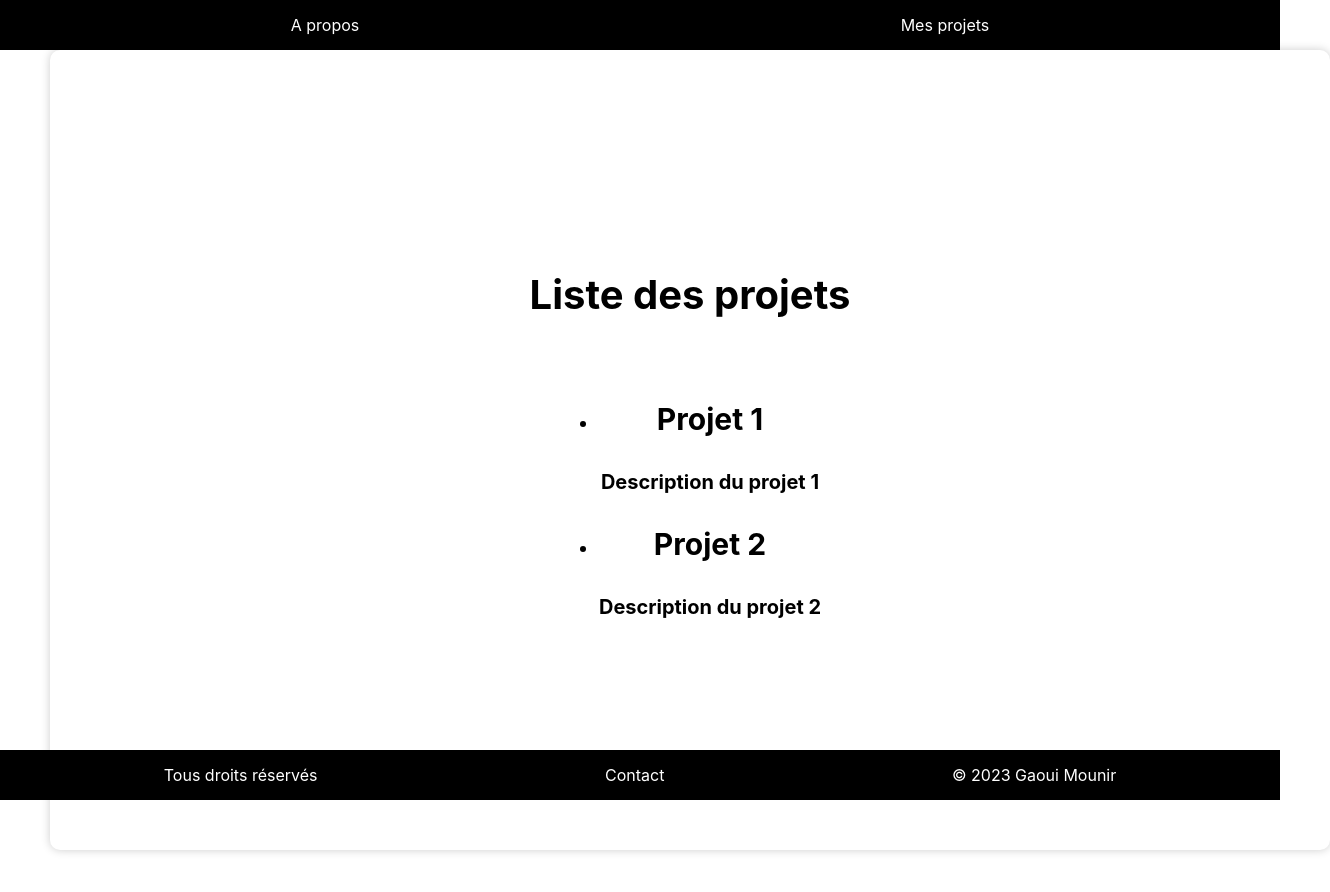
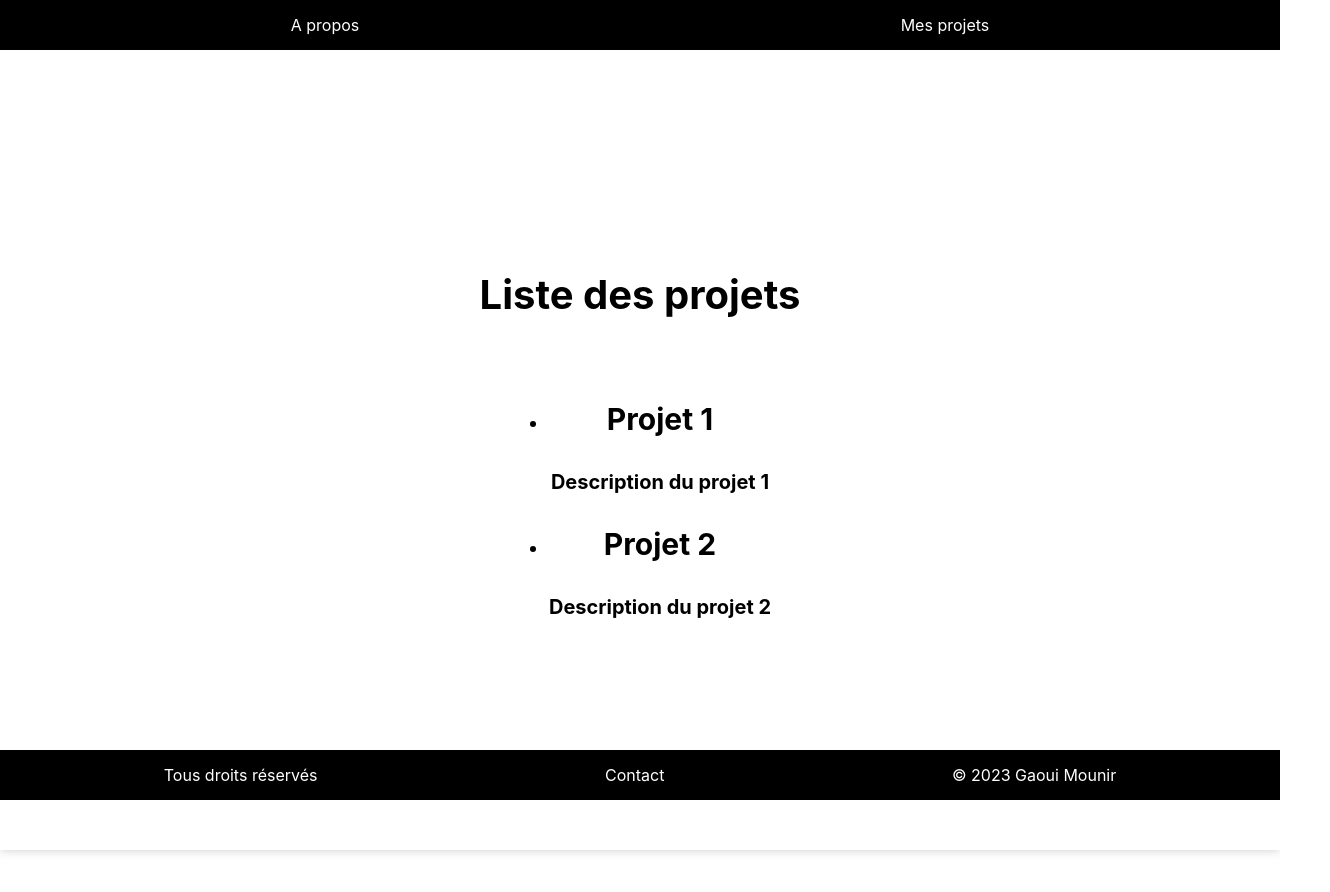
Before and after one commit to gaouimounir/Portfolio, a React (Create React App) app: page / in a window 1280 px wide. Shown: the top 892 px of the page, 1330 px wide, since content can reach past the window. Built offline with nearby package versions, Linux system fonts and the light colour scheme.

Commit message:
style projets css

```diff
--- a/public/index.html
+++ b/public/index.html
@@ -4,7 +4,6 @@
     <meta charset="utf-8" />
     <link rel="icon" href="%PUBLIC_URL%/favicon.ico" />
     <meta name="viewport" content="width=device-width, initial-scale=1" />
-    <meta name="theme-color" content="#000000" />
     <meta
       name="description"
       content="Web site created using create-react-app"
--- a/src/styles/projets.css
+++ b/src/styles/projets.css
@@ -6,17 +6,12 @@
     color: black;
     height: 100vh;
     width: 100%;
-    padding: 0 20px;
-    box-sizing: border-box;
     text-align: center;
     font-size: 20px;
     font-weight: bold;
     line-height: 1.5;
     margin-top: 50px;
     margin-bottom: 50px;
-    margin-left: 50px;
-    margin-right: 50px;
-    border-radius: 10px;
     box-shadow: 0 0 10px rgba(0, 0, 0, 0.2);
     transition: all 0.3s ease;
     position: relative;
```
